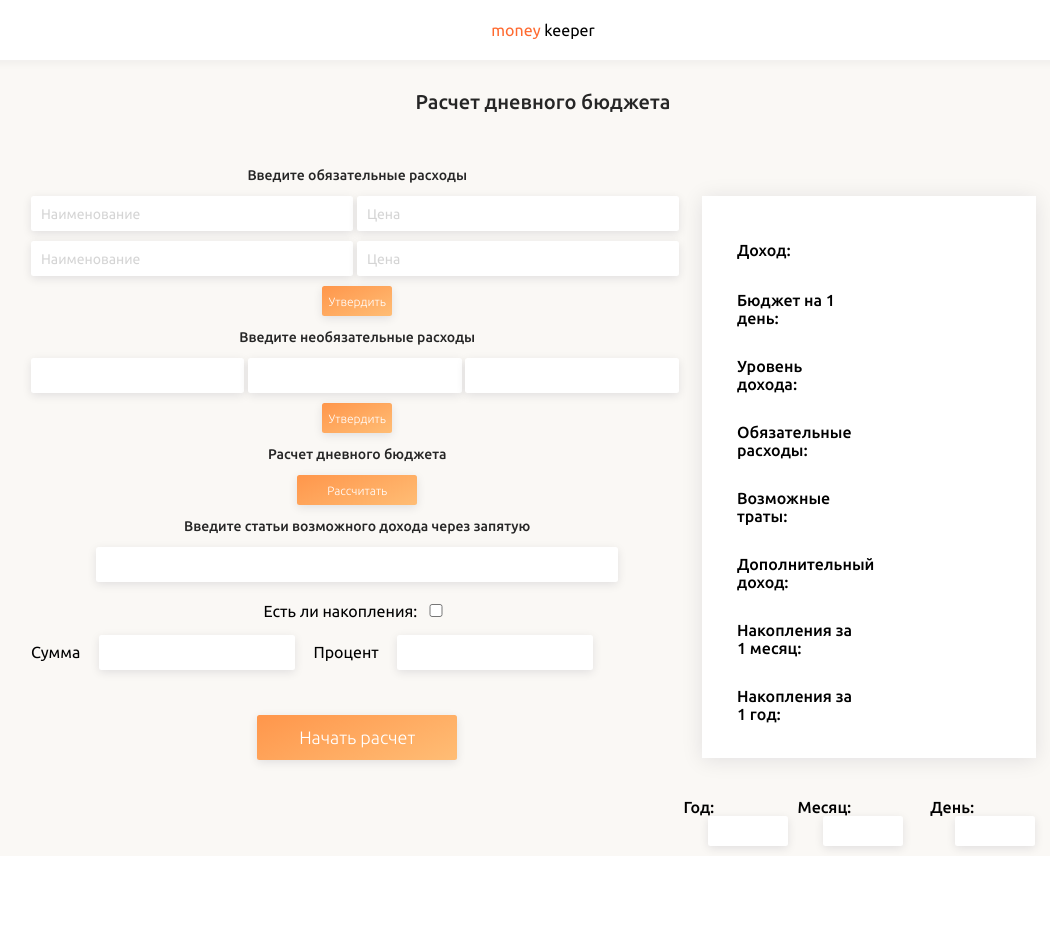
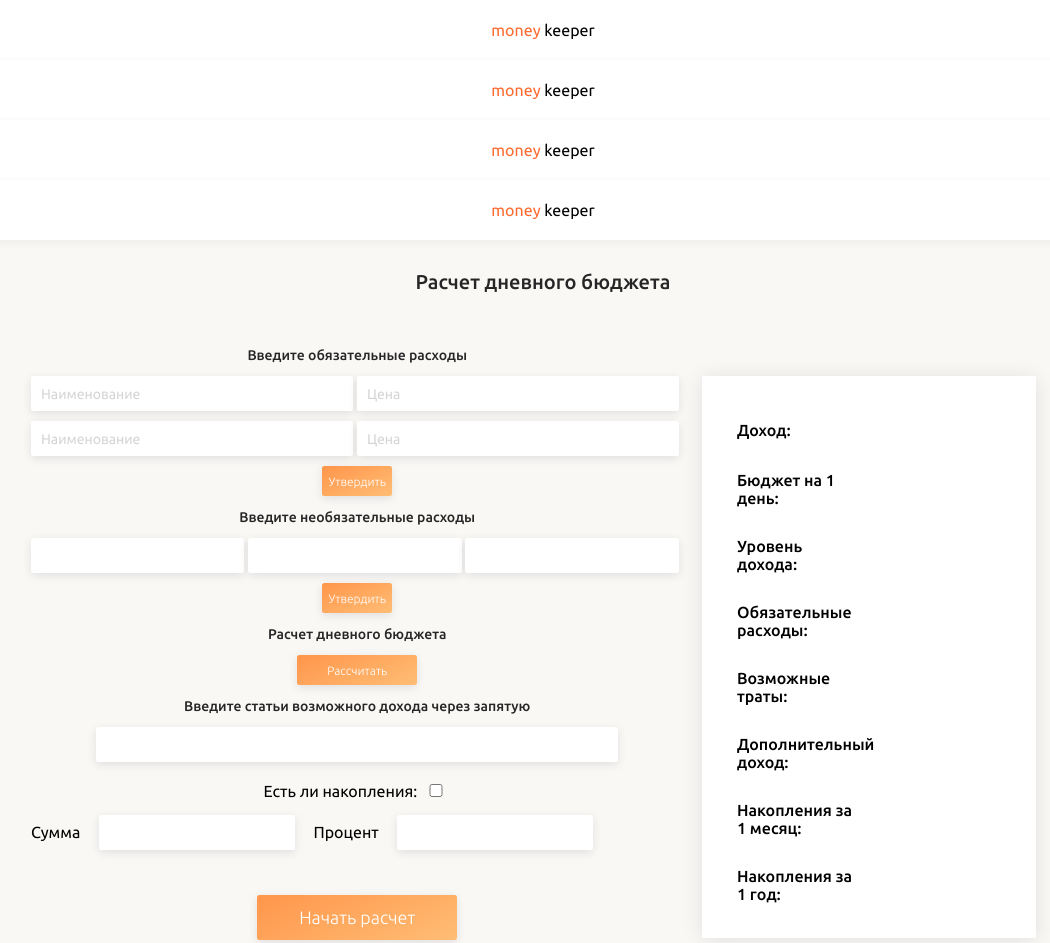
Before and after one commit to VovaSidorov/Daily-budget-calculation, a plain HTML site: page index.html in a window 1280 px wide. Shown: the top 943 px of the page, without its empty margins (97-1147 px from the left). Before the commit the page ends 856 px from the top, so only its background shows below. Drawn offline with Linux system fonts and the light colour scheme.

Commit message:
clone project

```diff
--- a/index.html
+++ b/index.html
@@ -10,6 +10,18 @@
 </head>
 <body>
 <div class="app">
+    <div class="logo">
+        <span>money</span>
+        keeper
+    </div>
+    <div class="logo">
+        <span>money</span>
+        keeper
+    </div>
+    <div class="logo">
+        <span>money</span>
+        keeper
+    </div>
     <div class="logo">
         <span>money</span>
         keeper
```
